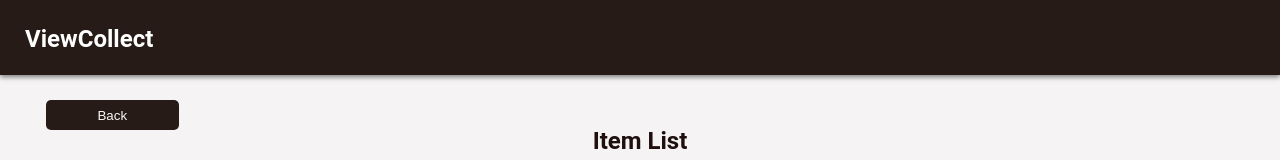
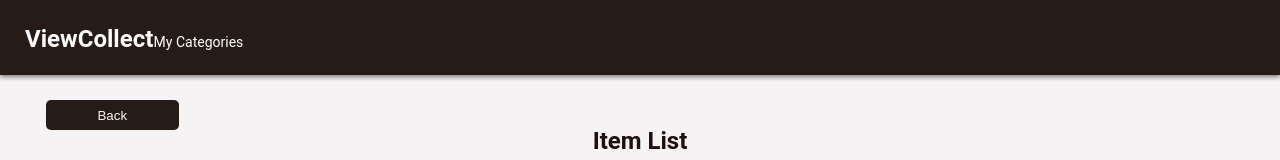
Before and after one commit to ChristianBell002/CollectTS, a React app: page /ItemList/1 in a window 1280 px wide. Shown: the top 160 px of the page. Built offline with nearby package versions, Linux system fonts and the light colour scheme; data requests are answered from the project's data file; the HTML template or start-up script is replaced by a standard one.

Commit message:
Added images to items, need to tweak Item Card layout; Added a "My Categories" button to header (need to make it adapt to different screen sizes).

```diff
--- a/db.json
+++ b/db.json
@@ -53,31 +53,36 @@
             "id": 1,
             "collectionId": 1,
             "name": "Item 1",
-            "description": "Description for Item 1"
+            "description": "Description for Item 1",
+            "imageUrl": "https://media.istockphoto.com/id/483724081/photo/yosemite-valley-landscape-and-river-california.jpg?s=2048x2048&w=is&k=20&c=j0OSpP2sAz582wDP0t28BzmwSMb0BJ2li7koJ2yROcA="
         },
         {
             "id": 2,
             "collectionId": 2,
             "name": "Item 2",
-            "description": "Description for Item 2"
+            "description": "Description for Item 2",
+            "imageUrl": "https://example.com/item2.jpg"
         },
         {
             "id": 3,
             "collectionId": 3,
             "name": "Item 3",
-            "description": "Description for Item 3"
+            "description": "Description for Item 3",
+            "imageUrl": "https://example.com/item3.jpg"
         },
         {
             "id": 4,
             "collectionId": 4,
             "name": "Item 4",
-            "description": "Description for Item 4"
+            "description": "Description for Item 4",
+            "imageUrl":"https://example.com/item3.jpg"
         },
         {
             "id": 5,
             "collectionId": 1,
             "name": "Item 5",
-            "description": "Description for Item 5"
+            "description": "Description for Item 5",
+            "imageUrl":"https://example.com/item2.jpg"
         }
     ]
 }
--- a/src/components/Header.tsx
+++ b/src/components/Header.tsx
@@ -11,6 +11,7 @@ export const Header = () => {
         <>
         <div className="header">
             <h1 className = "nav-title" onClick={handleHome}>ViewCollect</h1>
+            <p className = "categories-button">My Categories</p>
         </div>
         </>
     )
--- a/src/components/ItemCard.tsx
+++ b/src/components/ItemCard.tsx
@@ -13,8 +13,10 @@ export default function ItemCard (props: ItemCardProps){ // might add a collecti
     return (
         <>
             <div className = "collection-card">
-                <h2 className = "collection-card-header">{props.item.name}</h2>
+                <h2 className = "item-card-header">{props.item.name}</h2>
+                <img src={props.item.imageUrl} alt={props.item.name} className="item-card-image" />
                 <p>{props.item.description}</p>
+
                 {/* <p>Uploaded by: {props.item.collection.userId}</p> */}
             </div>
         </>
--- a/src/components/ItemList.tsx
+++ b/src/components/ItemList.tsx
@@ -6,7 +6,6 @@ import { useParams } from 'react-router-dom';
 import  ItemCard  from './ItemCard'; // Assuming you have an ItemCard component to display each item
 
 interface ItemListProps {
-
     collectionId: number; // The ID of the collection to fetch items for
 }
 
--- a/src/index.css
+++ b/src/index.css
@@ -37,6 +37,24 @@ html, body{
   z-index: 1000;
   justify-content: center;
   user-select: none;
+}
+
+.categories-button{
+  display: flex;
+  align-items: left;
+  flex-direction: row;
+  margin: 0;
+  left: 12vw;
+  top: 45%;
+  font-size: 14px;
+  color: #ffffff;
+  position: absolute;
+  user-select: none;
+  z-index: 1000;
+}
+
+.categories-button:hover{
+  cursor: pointer;
 }
 
 .footer {
@@ -134,6 +152,7 @@ html, body{
 .collection-card:hover{
   cursor: pointer;
   box-shadow: 0px 4px 10px rgba(48, 27, 7, 0.6); /* 37 21 6 0.5*/
+  /* NOTE: WANT TO ADD A CONIC GRADIENT THAT SPINS */
 }
 
 .collection-card-image{
@@ -193,7 +212,23 @@ html, body{
   justify-content: center;
   flex-direction: row;
   max-width: 1200px;
-  flex-wrap: wrap;;
+  flex-wrap: wrap;
+}
+
+.item-card-header{
+  flex: auto;
+  margin: 0;
+
+}
+
+.item-card-image{
+  width: 80%; /* Dimensions refer to within the containing class or the parent */
+  height: 40%; /* Adjusted height for the image */
+  object-fit: cover; /* Ensures the image covers the area without distortion */
+  border-radius: 5px;
+  /* flex: auto; */
+  justify-content: center;
+  align-items: center;
 }
 
 .add-button{
--- a/src/models/Item.tsx
+++ b/src/models/Item.tsx
@@ -3,4 +3,5 @@ export interface Item {
     name: string;
     description: string;
     collectionId: number; // Assuming each item belongs to a collection
+    imageUrl: string;
 }
```
